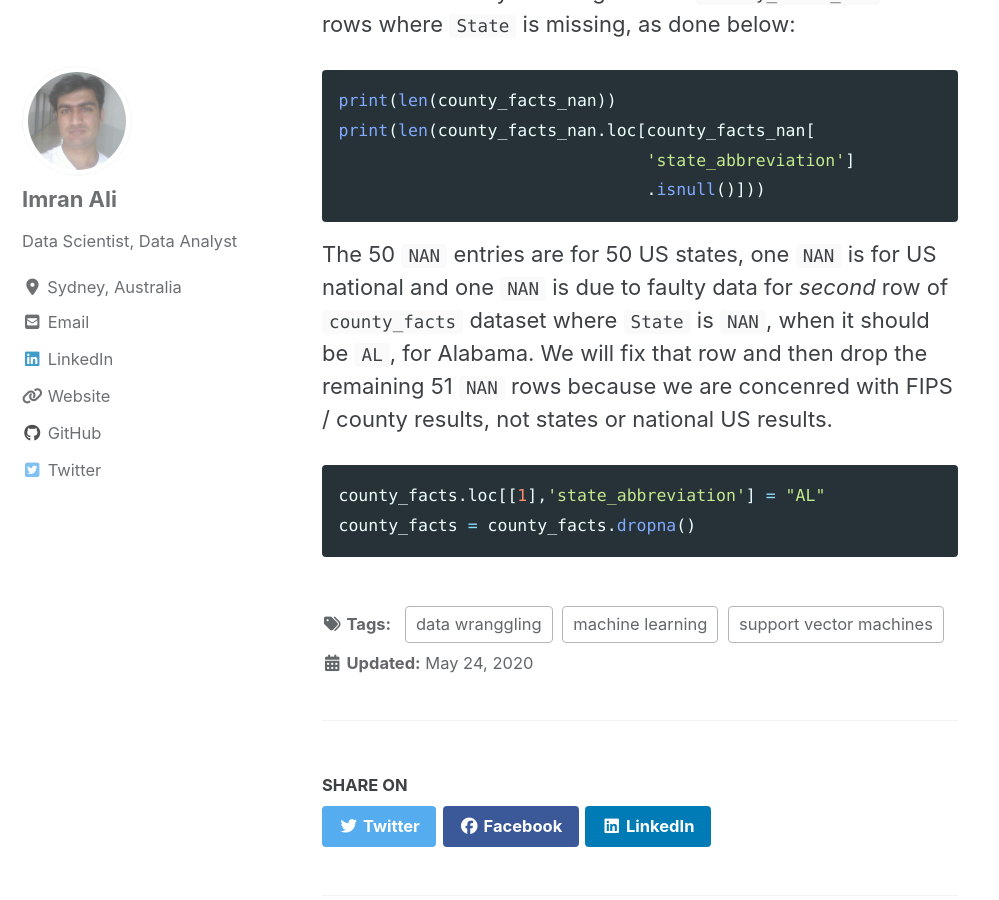
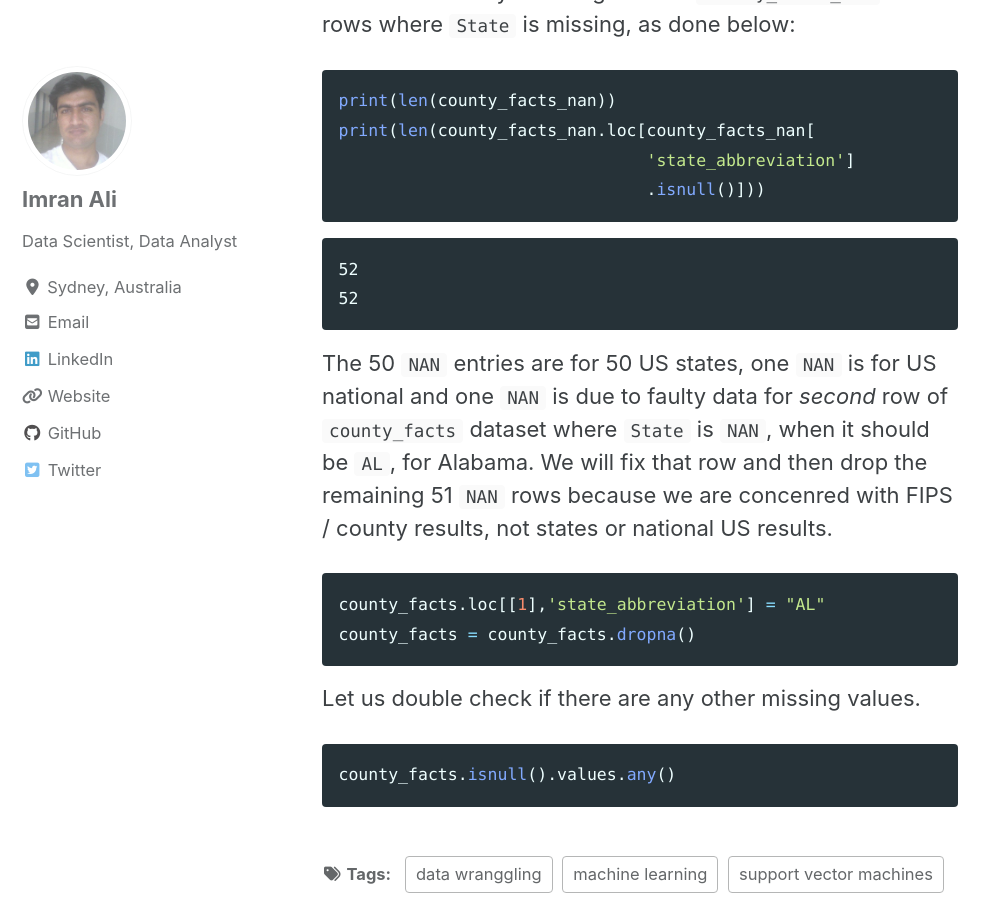
Before and after one commit to ImranAliPhD/ImranAliPhD.github.io, a Jekyll site: the page built from _posts/2020-05-24-primaries.md, in a window 1280 px wide and 900 px high, scrolled down 4054 px. Shown: the whole window, without its empty margins (0-999 px from the left). Built offline with Jekyll 4.4.1, drawn with Linux system fonts in a browser that asks for light colours; cached includes are drawn as plain includes; nearby versions of some CDN libraries.

Commit message:
Update 2020-05-24-primaries.md

````diff
--- a/_posts/2020-05-24-primaries.md
+++ b/_posts/2020-05-24-primaries.md
@@ -58,6 +58,10 @@ print(len(county_facts_nan.loc[county_facts_nan[
                                'state_abbreviation']
                                .isnull()]))
 ```
+```
+52
+52
+```
 
 The 50 <code>NAN</code> entries are for 50 US states, one <code>NAN</code> is for US national and one <code>NAN</code> is due to faulty data for *second* row of <code>county_facts</code> dataset where <code>State</code> is <code>NAN</code>, when it should be <code>AL</code>, for Alabama. We will fix that row and then drop the remaining 51 <code>NAN</code> rows because we are concenred with FIPS / county results, not states or national US results.
 
@@ -65,3 +69,9 @@ The 50 <code>NAN</code> entries are for 50 US states, one <code>NAN</code> is fo
 county_facts.loc[[1],'state_abbreviation'] = "AL"
 county_facts = county_facts.dropna()
 ```
+
+Let us double check if there are any other missing values.
+
+```python
+county_facts.isnull().values.any()
+```
````
